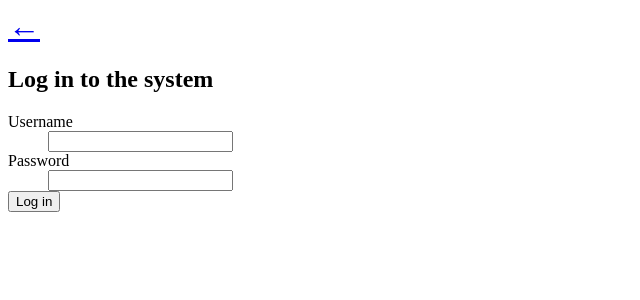
After one commit to jeeb/tsoha, a Django app: template forums/templates/registration/login.html in a window 1280 px wide. The commit adds this page. Shown: the top 300 px of the page, without its empty margins (0-640 px from the left). Run offline with Django 3.2, Linux system fonts and the light colour scheme; the template is opened without the code that fills it, so the values that code supplies are empty, except form fields; tables that the repository leaves empty hold one stand-in row (values such as "Sample post"); form fields are guessed from the names that the template uses.

Commit message:
Wire login to the standard django login facilities for extra security

```diff
--- a/forums/templates/forums/index.html
+++ b/forums/templates/forums/index.html
@@ -2,7 +2,7 @@
 {% if user.is_authenticated %}
 <p>Welcome, {{ user.username }}. <a href="{% url 'log_out' %}">Log out</a></p>
 {% else %}
-<p>Welcome, user. Please <a href="{% url 'log_in' %}">log in</a> or <a href="{% url 'register' %}">register</a> to enjoy all of the features of this forum.</p>
+<p>Welcome, user. Please <a href="{% url 'django.contrib.auth.views.login' %}">log in</a> or <a href="{% url 'register' %}">register</a> to enjoy all of the features of this forum.</p>
 {% endif %}
 {% if forum_list %}
     <ul>
--- /dev/null
+++ b/forums/templates/registration/login.html
@@ -0,0 +1,19 @@
+<h1><a href="{% url 'index' %}">←</a></h1>
+
+<h2>Log in to the system</h2>
+
+{% if form.errors %}
+<p><strong>Your username and password didn't match. Please try again.</strong></p>
+{% endif %}
+
+<form action="{% url 'django.contrib.auth.views.login' %}" method="post">
+    {% csrf_token %}
+    <dl>
+        <dt>{{ form.username.label_tag }}</dt>
+        <dd>{{ form.username }}</dd>
+        <dt>{{ form.password.label_tag }}</dt>
+        <dd>{{ form.password }}</dd>
+        <dt><input type="submit" value="Log in" /></dt>
+    </dl>
+    <input type="hidden" name="next" value="{{ next }}" />
+</form>
--- a/forums/views.py
+++ b/forums/views.py
@@ -8,6 +8,7 @@ from django.core.urlresolvers import reverse
 from django.utils import timezone
 from django.contrib.auth import authenticate, login, logout
 from django.contrib.auth.models import User
+from django.contrib.auth.decorators import login_required
 
 from forums.models import Post, Subforum
 
@@ -180,6 +181,7 @@ def show_thread(request, thread_id):
     return render(request, 'forums/show_thread.html', context)
 
 # Lets you add a new thread into a (sub)forum
+@login_required()
 def add_thread(request, forum_id):
     # First try finding the (sub)forum
     forum = get_object_or_404(Subforum, pk=forum_id)
@@ -235,6 +237,7 @@ def show_post(request, post_id):
     return render(request, 'forums/show_post.html', context)
 
 # Lets you add a new post
+@login_required()
 def add_post(request, thread_id):
     # First try finding the thread
     thread = get_object_or_404(Post, pk=thread_id, parent=None)
--- a/tsoha/urls.py
+++ b/tsoha/urls.py
@@ -1,4 +1,5 @@
 from django.conf.urls import patterns, include, url
+from django.contrib.auth.views import login, logout
 
 # Uncomment the next two lines to enable the admin:
 from django.contrib import admin
@@ -14,4 +15,6 @@ urlpatterns = patterns('',
 
     # Uncomment the next line to enable the admin:
     url(r'^admin/', include(admin.site.urls)),
+    url(r'^accounts/login/$',  login),
+    url(r'^accounts/logout/$', logout),
 )
```
